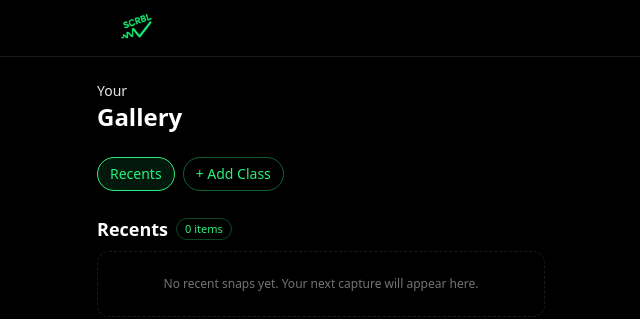
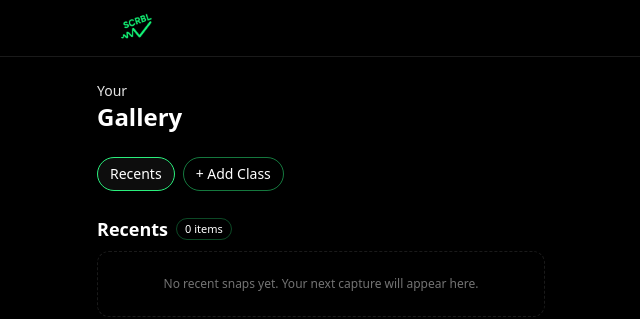
Before and after one commit to KeatingBiz/scrbl, a Next.js app: page /gallery in a window 1280 px wide. Shown: the top 319 px of the page, without its empty margins (319-959 px from the left). Built offline with nearby package versions, Linux system fonts and the light colour scheme.

Commit message:
Update page.tsx

```diff
--- a/app/gallery/page.tsx
+++ b/app/gallery/page.tsx
@@ -15,9 +15,7 @@ function loadFolders(): Folder[] {
     const raw = localStorage.getItem(FOLDERS_KEY);
     const parsed = raw ? (JSON.parse(raw) as Folder[]) : [];
     return Array.isArray(parsed) ? parsed : [];
-  } catch {
-    return [];
-  }
+  } catch { return []; }
 }
 function saveFolders(folders: Folder[]) {
   if (typeof window === "undefined") return;
@@ -27,9 +25,9 @@ function saveFolders(folders: Folder[]) {
 function chipClasses(active = false) {
   return [
     "px-3 py-1.5 rounded-full text-sm whitespace-nowrap border transition",
-    active
-      ? "border-scrbl text-scrbl bg-scrbl/10"
-      : "border-scrbl/40 text-scrbl hover:bg-scrbl/10"
+    "text-white",                                // white words
+    active ? "border-scrbl bg-white/5"           // stronger outline when active
+           : "border-scrbl/50 hover:bg-white/5"  // lighter outline when idle
   ].join(" ");
 }
 
@@ -37,29 +35,18 @@ export default function GalleryPage() {
   const [folders, setFolders] = useState<Folder[]>([]);
   const [active, setActive] = useState<string>(RECENTS_ID);
 
-  // seed folders (keep Recents implicit so it’s always first)
-  useEffect(() => {
-    const existing = loadFolders();
-    setFolders(existing);
-  }, []);
+  useEffect(() => { setFolders(loadFolders()); }, []);
 
   function addClassFolder() {
     const name = (prompt("Class name (e.g., Finance 331)") || "").trim();
     if (!name) return;
-    // avoid dupes by name (case-insensitive)
     const exists = folders.some((f) => f.name.toLowerCase() === name.toLowerCase());
-    if (exists) {
-      alert("You already have a folder with that name.");
-      return;
-    }
+    if (exists) { alert("You already have a folder with that name."); return; }
     const id = crypto?.randomUUID?.() || Math.random().toString(36).slice(2);
     const next = [...folders, { id, name }];
-    setFolders(next);
-    saveFolders(next);
-    setActive(id);
+    setFolders(next); saveFolders(next); setActive(id);
   }
 
-  // For now, Recents just shows the last captured image (visual only).
   const recentThumb = useMemo(() => {
     if (typeof window === "undefined") return null;
     return sessionStorage.getItem("scrbl:lastImage");
@@ -70,6 +57,9 @@ export default function GalleryPage() {
     const f = folders.find((x) => x.id === active);
     return f?.name || "Folder";
   }, [active, folders]);
+
+  const itemCount =
+    active === RECENTS_ID ? (recentThumb ? 1 : 0) : 0;
 
   return (
     <div className="min-h-screen p-6 flex flex-col items-center gap-6">
@@ -82,10 +72,7 @@ export default function GalleryPage() {
       {/* Folder chips */}
       <div className="w-full max-w-md overflow-x-auto no-scrollbar">
         <div className="flex items-center gap-2">
-          <button
-            className={chipClasses(active === RECENTS_ID)}
-            onClick={() => setActive(RECENTS_ID)}
-          >
+          <button className={chipClasses(active === RECENTS_ID)} onClick={() => setActive(RECENTS_ID)}>
             Recents
           </button>
 
@@ -110,13 +97,11 @@ export default function GalleryPage() {
       <section className="w-full max-w-md">
         <div className="flex items-center gap-2 mb-2">
           <h2 className="text-lg font-semibold">{title}</h2>
-          <span className="text-[11px] px-2 py-0.5 rounded-full border border-scrbl/30 text-scrbl">
-            {active === RECENTS_ID ? (recentThumb ? 1 : 0) : 0} item
-            {active === RECENTS_ID ? (recentThumb && 1 === 1 ? "" : "s") : ""}
+          <span className="text-[11px] px-2 py-0.5 rounded-full border border-scrbl/30 text-white">
+            {itemCount} item{itemCount === 1 ? "" : "s"}
           </span>
         </div>
 
-        {/* Recents grid (visual only for now) */}
         {active === RECENTS_ID ? (
           recentThumb ? (
             <div className="grid grid-cols-3 gap-2">
@@ -130,7 +115,6 @@ export default function GalleryPage() {
                 </div>
                 <div className="mt-1 text-xs text-neutral-400">Latest snap</div>
               </Link>
-              {/* As we add more captures later, we’ll map them here */}
             </div>
           ) : (
             <div className="text-xs text-neutral-500 border border-dashed border-white/10 rounded-xl p-6 text-center">
@@ -138,7 +122,6 @@ export default function GalleryPage() {
             </div>
           )
         ) : (
-          // Class folders (empty visual shell for now)
           <div className="text-xs text-neutral-500 border border-dashed border-white/10 rounded-xl p-6 text-center">
             Nothing in this class yet. After your next scrbl, you’ll be able to add it here.
           </div>
```
